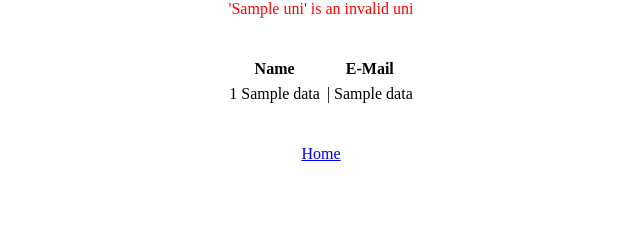
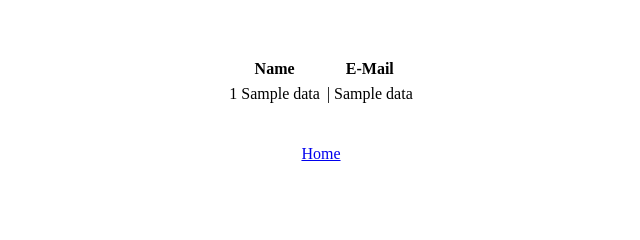
Before and after one commit to youngthejames/ImHere, a Flask app: template templates/view_class.html in a window 1280 px wide. Shown: the part 276-516 px from the top of the page, without its empty margins (319-959 px from the left). Run offline with Flask 2, Linux system fonts and the light colour scheme; the template is opened without the code that fills it: most values are stand-ins (such as "Sample title", 1, 10 or a date in 2020); parts of the project's set-up code (start-up, migrations or seed data) failed here and were passed over.

Commit message:
fixed adding same student to class twice

```diff
--- a/app.py
+++ b/app.py
@@ -204,28 +204,35 @@ def view_class():
             cid = request.form['cid']
 
         cm = courses_model.Courses(g.conn, cid)
-        invalid_unis = []
+        invalid, already_enrolled = False, False
+        res = 0
+        uni = ''
         if 'add_student' in request.form.keys():
             uni = request.form['add_student']
-            if cm.add_student(uni) == -1:
-                invalid_unis.append(uni)
+            res = cm.add_student(uni)
         elif 'remove_student' in request.form.keys():
             uni = request.form['remove_student']
-            if cm.remove_student(uni) == -1:
-                invalid_unis.append(uni)
+            res = cm.remove_student(uni)
+
+        if res == -1:
+            invalid = True
+        elif res == -2:
+            already_enrolled = True
 
         courses = tm.get_courses_with_session()
-
         course_name = cm.get_course_name()
         students = cm.get_students()
         empty_class = True if len(students) == 0 else False
-        context = dict(data=students, courses=courses, invalid_unis=invalid_unis)
+        context = dict(data=students, courses=courses)
 
         return render_template(
                 'view_class.html',
                 cid=cid,
                 course_name=course_name,
                 empty_class=empty_class,
+                uni=uni,
+                invalid=invalid,
+                already_enrolled=already_enrolled,
                 **context)
 
 
--- a/templates/add_class.html
+++ b/templates/add_class.html
@@ -5,6 +5,7 @@
     <title>Add a Class</title>
 </head>
 <body>
+
 <center>
     <h2>ImHere</h2><br>
 
@@ -15,10 +16,9 @@
         <h4>Student Unis</h4>
         <textarea rows="6" cols="50" placeholder="Please enter one uni per line" name="unis"></textarea><br>
         <button>Create Class</button>
+    </form>
 
-    </form>
 </center>
-
 
 </body>
 </html>
--- a/templates/view_class.html
+++ b/templates/view_class.html
@@ -63,9 +63,11 @@
     </thead>
     </table>
 
-    {% for uni in invalid_unis %}
+    {% if invalid %}
         <font color="red">'{{uni}}' is an invalid uni</font>
-    {% endfor %}
+    {% elif already_enrolled %}
+        <font color="red">'{{uni}}' is already in the class</font>
+    {% endif %}
 
     <br><br><br>
 
```
